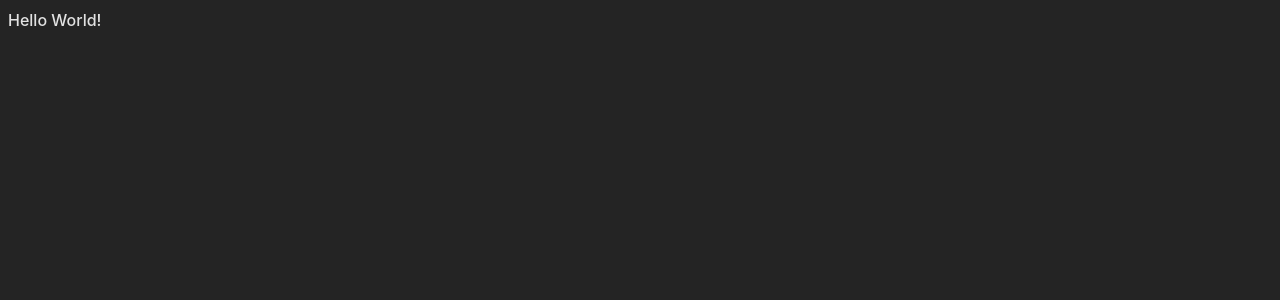
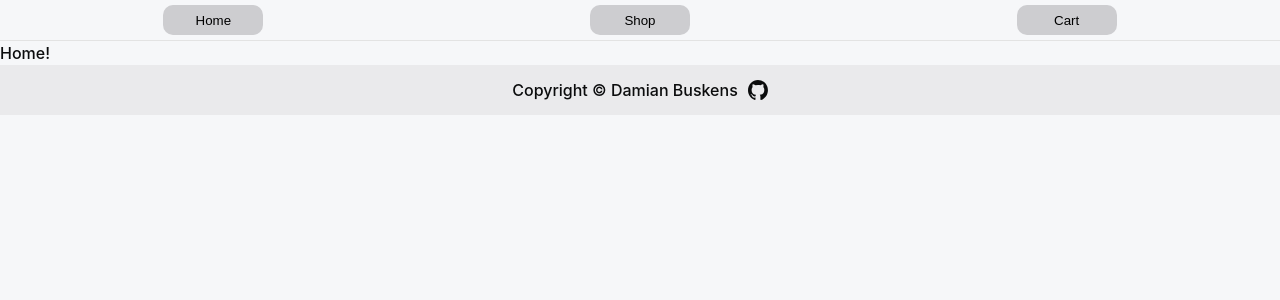
Before and after one commit to Damianen/shopping-cart, a React (Vite) app: page / in a window 1280 px wide. Shown: the top 300 px of the page. Built offline with nearby package versions, Linux system fonts and the light colour scheme.

Commit message:
Add navbar and footer for all pages with router setup

```diff
--- a/package.json
+++ b/package.json
@@ -11,7 +11,8 @@
   },
   "dependencies": {
     "react": "^18.2.0",
-    "react-dom": "^18.2.0"
+    "react-dom": "^18.2.0",
+    "react-router-dom": "^6.23.0"
   },
   "devDependencies": {
     "@types/react": "^18.2.66",
--- a/src/App.css
+++ b/src/App.css
@@ -0,0 +1,40 @@
+nav {
+    height: 40px;
+    background-color: #F6F7F9;
+    border-bottom: 0.5px solid rgb(227, 227, 227);
+    display: flex;
+    justify-content: space-around;
+    align-items: center;
+}
+
+nav button {
+
+    border: none;
+    border-radius: 10px;
+    background-color: #cdcdd0;
+    height: 30px;
+    width: 100px;
+    transition: box-shadow ease 0.2s;
+}
+
+nav button:hover {
+    cursor: pointer;
+    box-shadow: 5px 5px 10px #878789;
+}
+
+footer {
+    height: 50px;
+    background-color: #EAEAEC;
+    display: flex;
+    justify-content: center;
+    align-items: center;
+    gap: 10px;
+}
+
+footer button {
+    background: none;
+    border: none;
+    display: flex;
+    justify-content: center;
+    cursor: pointer;
+}
--- a/src/App.jsx
+++ b/src/App.jsx
@@ -1,10 +1,52 @@
+import { useState } from "react";
+import { createBrowserRouter, RouterProvider } from "react-router-dom";
 
+import "./App.css";
+import githubLogo from "./assets/github-logo.svg";
+import Cart from "./components/cart/Cart";
+import Shop from "./components/shop/Shop";
+import Home from "./components/home/Home";
 
 function App() {
+  const [cart, setCart] = useState([]);
+
+  const addToCart = (item) => {
+    setCart([...cart, item]);
+  }
+
+  const router = createBrowserRouter([
+    {
+      path: "/",
+      element: <Home />
+    },
+    {
+      path: "/shop",
+      element: <Shop addToCart={addToCart}/>
+    },
+    {
+      path: "/cart",
+      element: <Cart cart={cart}/>
+    }
+  ]);
 
   return (
     <>
-      Hello World!
+      <nav>
+        <a href="/"><button>Home</button></a>
+        <a href="shop"><button>Shop</button></a>
+        <a href="cart"><button>Cart</button></a>
+      </nav>
+      <main>
+        <RouterProvider router={router} />
+      </main>
+      <footer>
+        <p>Copyright © Damian Buskens </p>
+        <a href="https://github.com/Damianen">
+          <button>
+            <img src={githubLogo} height={20} width={20}/>
+          </button>
+        </a>
+      </footer>
     </>
   );
 }
--- a/src/components/cart/Cart.jsx
+++ b/src/components/cart/Cart.jsx
@@ -0,0 +1,9 @@
+function Cart() {
+    return (
+        <>
+            Cart!
+        </>
+    );
+}
+
+export default Cart;
--- a/src/components/home/Home.jsx
+++ b/src/components/home/Home.jsx
@@ -0,0 +1,9 @@
+function Home() {
+    return (
+        <>
+            Home!
+        </>
+    );
+}
+
+export default Home;
--- a/src/components/item/Item.jsx
+++ b/src/components/item/Item.jsx
@@ -0,0 +1,9 @@
+function Item() {
+    return (
+        <div className="item-container">
+
+        </div>
+    );
+}
+
+export default Item;
--- a/src/components/shop/Shop.jsx
+++ b/src/components/shop/Shop.jsx
@@ -0,0 +1,11 @@
+import Item from "../item/Item";
+
+function Shop() {
+    return (
+        <>
+            <Item />
+        </>
+    );
+}
+
+export default Shop;
--- a/src/index.css
+++ b/src/index.css
@@ -1,11 +1,16 @@
+* {
+  margin: 0;
+  padding: 0;
+}
+
 :root {
   font-family: Inter, system-ui, Avenir, Helvetica, Arial, sans-serif;
   line-height: 1.5;
   font-weight: 500;
 
   color-scheme: light dark;
-  color: rgba(255, 255, 255, 0.87);
-  background-color: #242424;
+  color: #0B0C0D;
+  background-color: #f6f7f9;
 
   font-synthesis: none;
   text-rendering: optimizeLegibility;
```
Also changed, not shown: src/assets/github-logo.svg (added), 1 other file (tests, documents, lock files or other folders).
